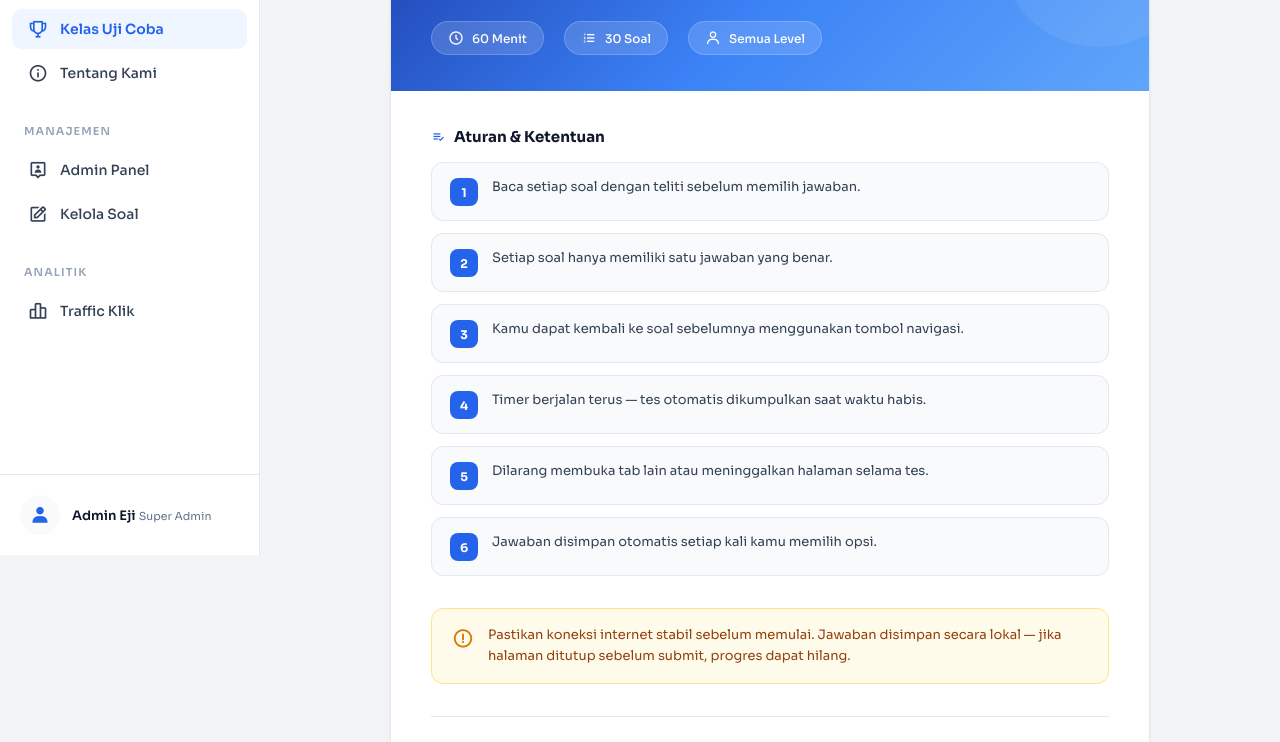
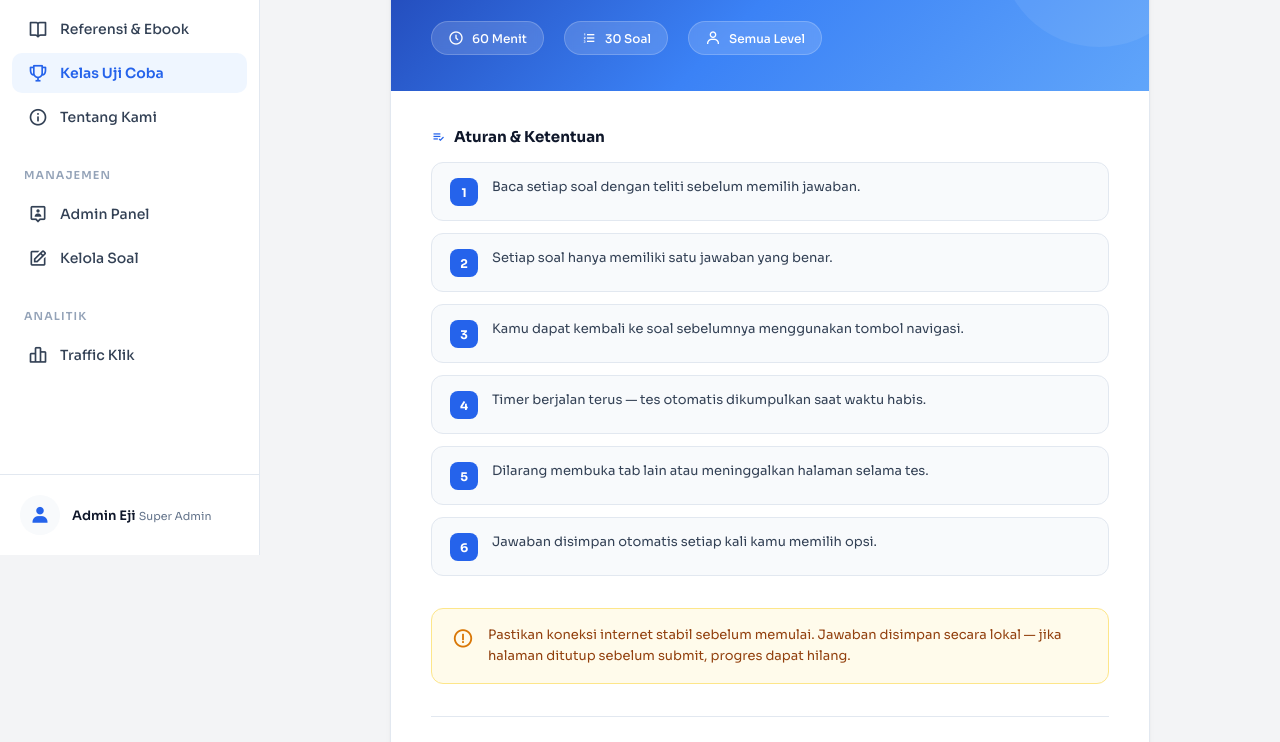
Before and after one commit to enzo19271/private, a website: page ujicoba/instruksi.html in a window 1280 px wide. Shown: the part 245-987 px from the top of the page. Drawn offline with nearby package versions, Linux system fonts and the light colour scheme.

Commit message:
Update instruksi.html

```diff
--- a/ujicoba/instruksi.html
+++ b/ujicoba/instruksi.html
@@ -231,6 +231,7 @@ body { font-family:'Sora',sans-serif; background:var(--bg); color:var(--ink); mi
         <i class='bx bx-news nav-icon'></i> Artikel &amp; Wawasan
       </a>
     <a class="nav-item" href="prompt/index.html"><i class='bx bx-bot nav-icon'></i> Tools & Prompt AI</a>
+    <a class="nav-item" href="../referensi/index.html"><i class='bx bx-book-open nav-icon'></i> Referensi &amp; Ebook</a>
     <a class="nav-item active" href="index.html"><i class='bx bx-trophy nav-icon'></i> Kelas Uji Coba</a>
     <a class="nav-item" href="../config.html"><i class='bx bx-info-circle nav-icon'></i> Tentang Kami</a>
     <div class="sidebar-section" style="margin-top: 15px;">Manajemen</div>
```
